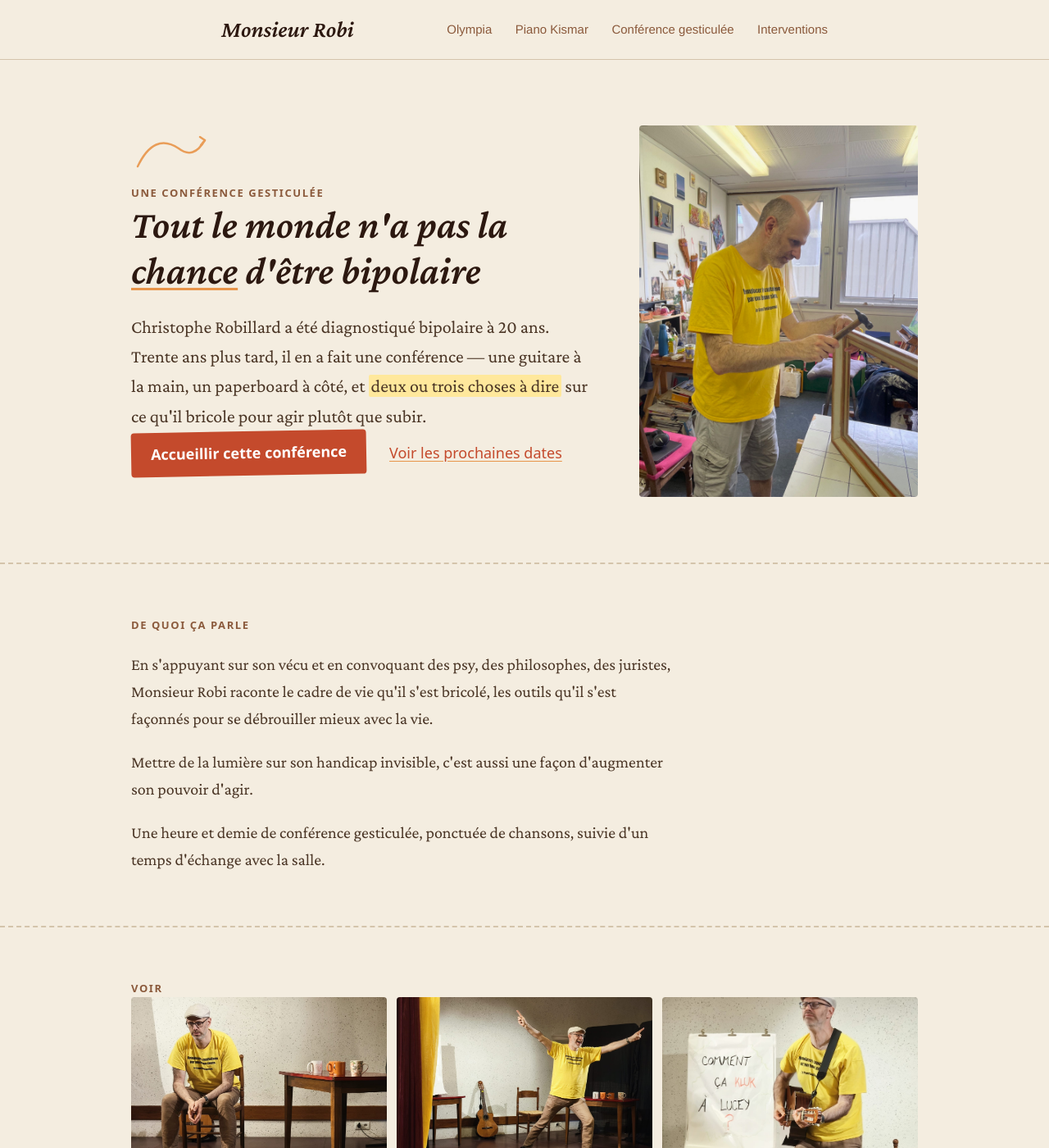
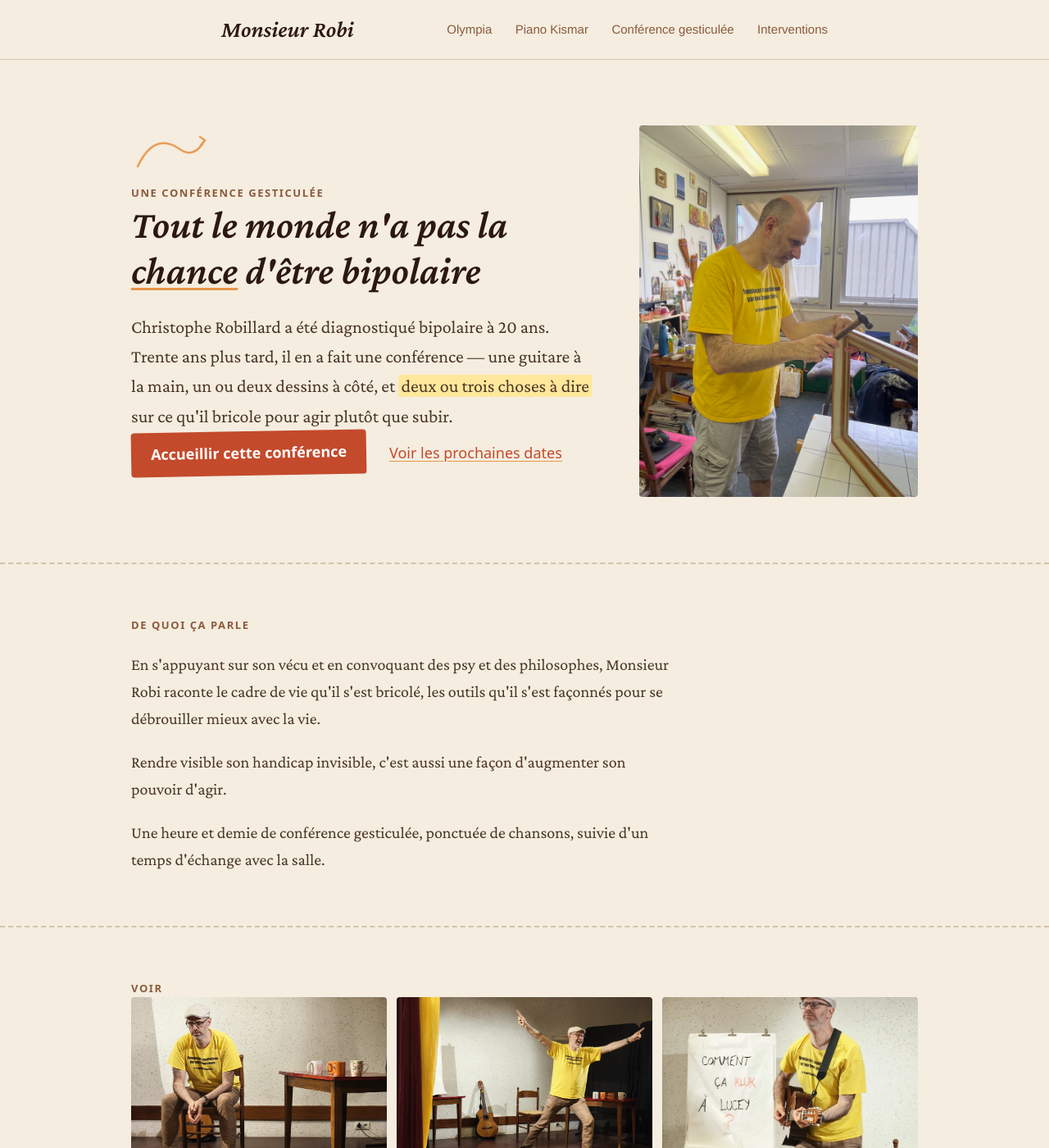
Before and after one commit to MonsieurRobi/monsieurrobi.github.io, a Jekyll site: the page built from 3-bipolaire.md, in a window 1280 px wide and 1400 px high. Shown: the whole window at 82% size. Built offline with Jekyll 4.4.1, drawn with Linux system fonts in a browser that asks for light colours.

Commit message:
prend en compte l'évolution de la conf

```diff
--- a/_data/propositions.yml
+++ b/_data/propositions.yml
@@ -138,7 +138,7 @@ conf:
   description: >
     Christophe Robillard, diagnostiqué bipolaire à l'âge de 20 ans, nous raconte
     le cadre de vie qu'il s'est bricolé, les outils qu'il s'est façonné pour se
-    débrouiller mieux avec la vie. Mettre de la lumière sur son handicap invisible,
+    débrouiller mieux avec la vie. Rendre visible son handicap invisible,
     c'est aussi une façon d'augmenter son pouvoir d'agir.
 
   # Identité de la proposition
@@ -149,20 +149,20 @@ conf:
   # Pitch
   pitch: >
     Christophe Robillard a été diagnostiqué bipolaire à 20 ans. Trente ans
-    plus tard, il en a fait une conférence — une guitare à la main, un paperboard
-    à côté, et deux ou trois choses à dire sur ce qu'il bricole pour agir
+    plus tard, il en a fait une conférence — une guitare à la main, un ou deux dessins à côté,
+    et deux ou trois choses à dire sur ce qu'il bricole pour agir
     plutôt que subir.
   pitch_highlight: "deux ou trois choses à dire"
 
   # Section "De quoi ça parle"
   about:
     - >
-      En s'appuyant sur son vécu et en convoquant des psy, des philosophes, des juristes,
+      En s'appuyant sur son vécu et en convoquant des psy et des philosophes,
       Monsieur Robi raconte le cadre de vie qu'il
       s'est bricolé, les outils qu'il s'est façonnés pour se débrouiller mieux
       avec la vie.
     - >
-      Mettre de la lumière sur son handicap invisible, c'est aussi une façon
+      Rendre visible son handicap invisible, c'est aussi une façon
       d'augmenter son pouvoir d'agir.
     - >
       Une heure et demie de conférence gesticulée, ponctuée de chansons, suivie d'un temps
```
